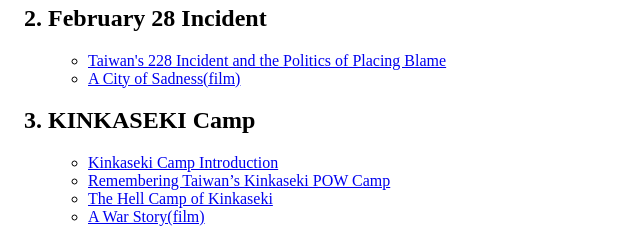
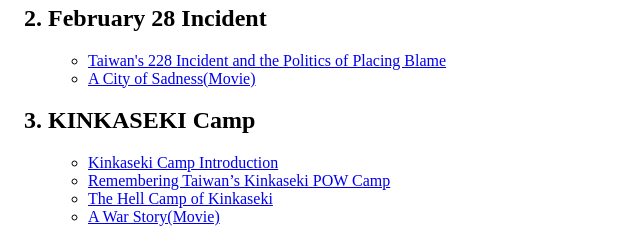
Before and after one commit to b614103080/CENA2020, a plain HTML site: page index.html in a window 1280 px wide. Shown: the part 200-443 px from the top of the page, 0-640 px from the left. Drawn offline with Linux system fonts and the light colour scheme.

Commit message:
Add files via upload

```diff
--- a/index.html
+++ b/index.html
@@ -16,7 +16,7 @@
 		<h2><li>February 28 Incident</h2>
 			<ul>
 				<li><a href="./February 28/Taiwan's 228 Incident and the Politics of Placing Blame.pdf">Taiwan's 228 Incident and the Politics of Placing Blame</a></li>
-				<li><a href="https://www.youtube.com/watch?v=Aolv8k99ZOU">A City of Sadness(film)</a></li>
+				<li><a href="https://www.youtube.com/watch?v=Aolv8k99ZOU">A City of Sadness(Movie)</a></li>
 			</ul>
 		</li>
 		<h2><li>KINKASEKI Camp</h2>
@@ -24,7 +24,7 @@
 				<li><a href="./KINKASEKI CAMP/powtaiwan.org-Kinkaseki Camp 1.pdf">Kinkaseki Camp Introduction</a></li>
 				<li><a href="./KINKASEKI CAMP/Remembering Taiwans Kinkaseki POW Camp.pdf">Remembering Taiwan’s Kinkaseki POW Camp</a></li>
 				<li><a href="./KINKASEKI CAMP/The Hell Camp of Kinkaseki entire chapter.pdf">The Hell Camp of Kinkaseki</a></li>
-				<li><a href="https://www.nfb.ca/film/war_story/?fbclid=IwAR3KX3hhXHFGMS_5Vu0cWmUwzwDGBNACb2WX2FfAH7dMeNh_0SjZY6tcydU">A War Story(film)</a></li>
+				<li><a href="https://www.nfb.ca/film/war_story/?fbclid=IwAR3KX3hhXHFGMS_5Vu0cWmUwzwDGBNACb2WX2FfAH7dMeNh_0SjZY6tcydU">A War Story(Movie)</a></li>
 			</ul>
 		</li>
 		<h2><li>Losheng Sanatorium</h2>
```
